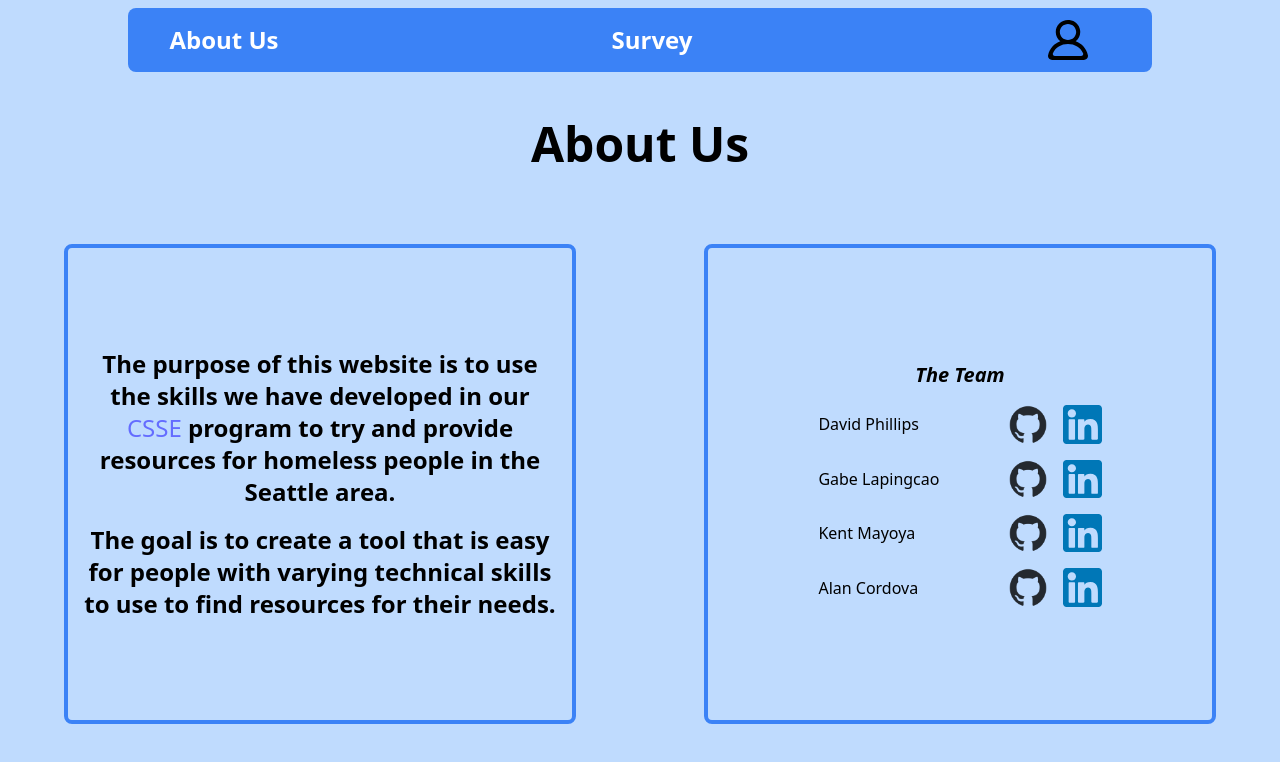
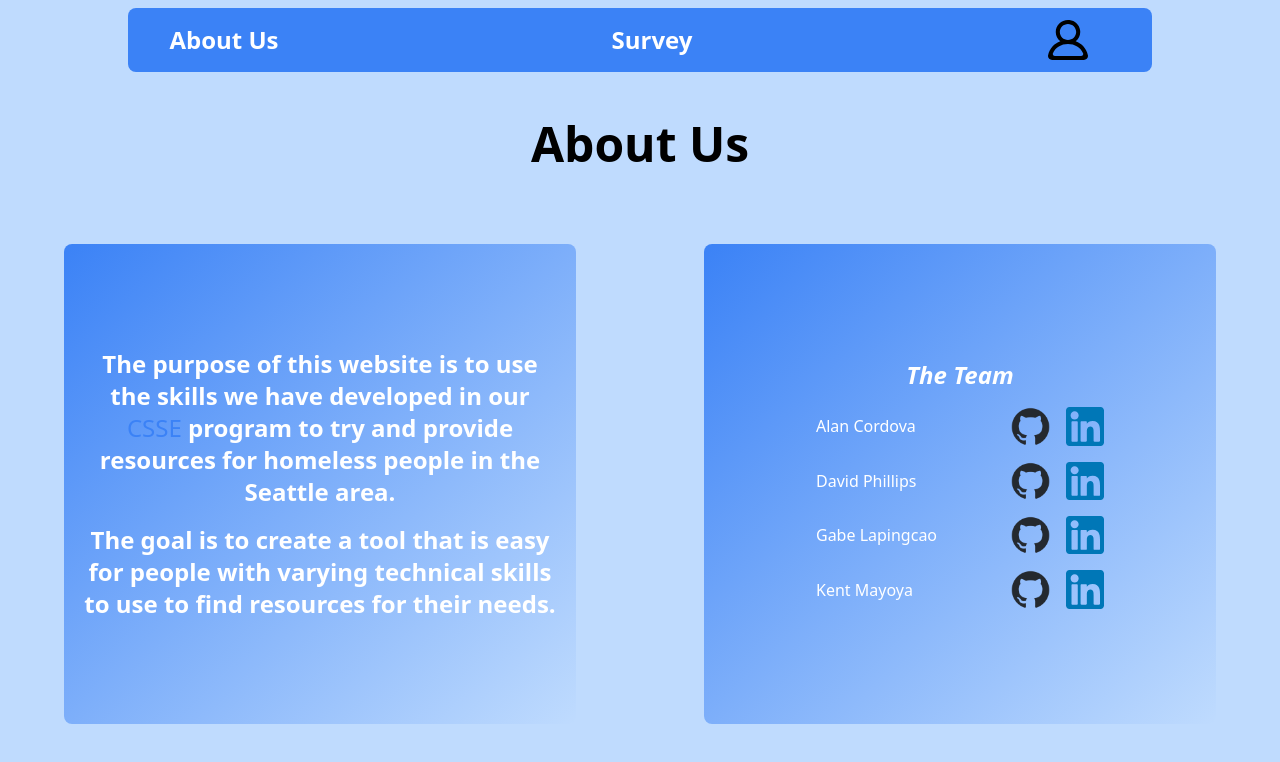
Before and after one commit to KokonutGamer/bigger-shape, a React (Vite) app in the folder bigger-shape-web/: page /AboutUs in a window 1280 px wide. Shown: the top 762 px of the page. Built offline with nearby package versions, Linux system fonts and the light colour scheme; no server answers.

Commit message:
small change

```diff
--- a/bigger-shape-web/src/AboutUsPage.tsx
+++ b/bigger-shape-web/src/AboutUsPage.tsx
@@ -28,24 +28,23 @@ function AboutUsPage() {
                 <div className="flex flex items-center justify-around h-[90vh] w-[100vw]">
 
 
-                    <div className="border-4 border-blue-500 w-[40vw] h-[60vh] rounded-lg p-[2vh] flex justify-center items-center flex-col">
-                        <p className="text-2xl font-bold text-black">
-                            The purpose of this website is to use the skills we have developed in our <a href="https://www.uwb.edu/stem/undergraduate/majors/bscsse">CSSE</a> program
+                    <div className="bg-gradient-to-br from-blue-500 to-blue-200 w-[40vw] h-[60vh] rounded-lg p-[2vh] flex justify-center items-center flex-col">
+                        <p className="text-2xl font-bold text-white">
+                            The purpose of this website is to use the skills we have developed in our <a href="https://www.uwb.edu/stem/undergraduate/majors/bscsse" className="text-blue-500 hover:underline hover:text-blue-700">CSSE</a> program
                             to try and provide resources for homeless people in the Seattle area.
-
                         </p>
 
-                        <p className="text-2xl font-bold text-black mt-[2vh]">
+                        <p className="text-2xl font-bold text-white mt-[2vh]">
                             The goal is to create a tool that is easy for people with varying technical
                             skills to use to find resources for their needs.
                         </p>
                     </div>
-                    <div className="border-4 border-blue-500 w-[40vw] h-[60vh] rounded-lg p-[2vh] flex justify-center items-center flex-col">
-                        <p className="text-xl font-bold text-black italic">The Team</p>
+                    <div className="bg-gradient-to-br from-blue-500 to-blue-200 text-white w-[40vw] h-[60vh] rounded-lg p-[2vh] flex justify-center items-center flex-col">
+                        <p className="text-2xl font-bold text-white italic">The Team</p>
+                        <TeamMember name="Alan Cordova" github="https://github.com/YoloMcFroyo" linkedin="https://www.linkedin.com/in/davidphillips7/" />
                         <TeamMember name="David Phillips" github="https://github.com/orionsView" linkedin="https://www.linkedin.com/in/davidphillips7/" />
                         <TeamMember name="Gabe Lapingcao" github="https://github.com/KokonutGamer" linkedin="https://www.linkedin.com/in/davidphillips7/" />
                         <TeamMember name="Kent Mayoya" github="https://github.com/KentMayoya" linkedin="https://www.linkedin.com/in/davidphillips7/" />
-                        <TeamMember name="Alan Cordova" github="https://github.com/YoloMcFroyo" linkedin="https://www.linkedin.com/in/davidphillips7/" />
 
                     </div>
                 </div>
--- a/bigger-shape-web/src/components/TeamMember.tsx
+++ b/bigger-shape-web/src/components/TeamMember.tsx
@@ -3,7 +3,7 @@ function TeamMember(props) {
         <>
             <div className="flex justify-center items-center w-[100%]">
                 <div className="flex justify-start items-center pt-[2vh] w-[30%]">
-                    <p className="text-md text-black mr-[2vh]">{props.name}</p>
+                    <p className="text-md text-white mr-[2vh]">{props.name}</p>
                 </div>
                 <div className="flex justify-end items-center pt-[2vh] w-[30%]">
                     <a href={props.github} className="w-[3vw]">
```
